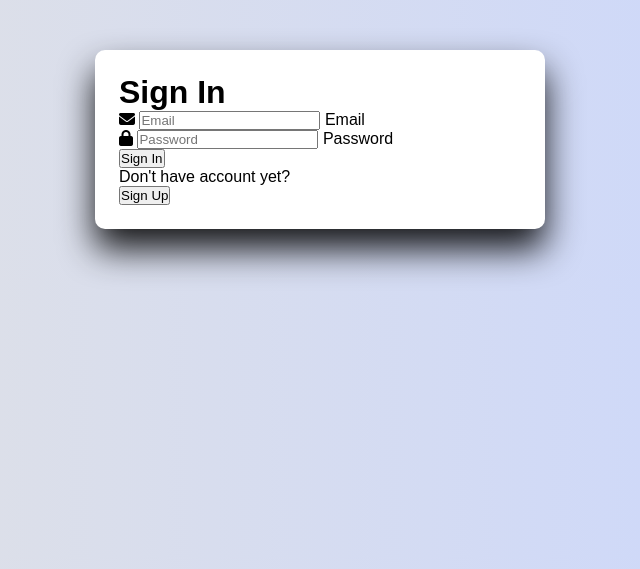
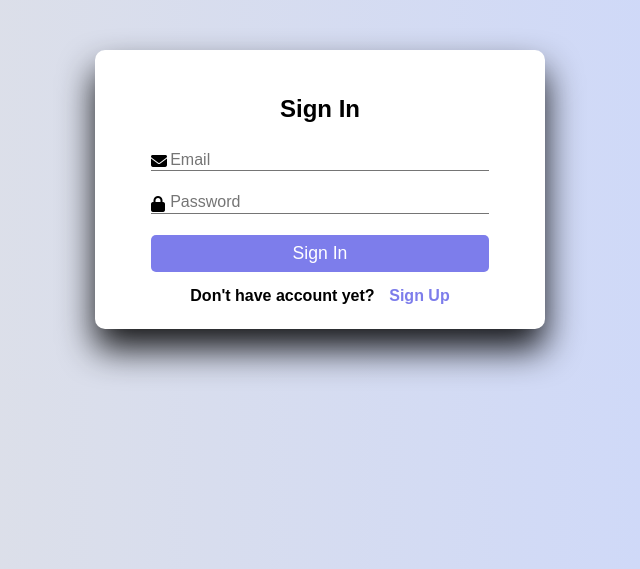
Before and after one commit to Ashraf39/Recipe-Sharing-Website, a PHP site: page / in a window 1280 px wide. Shown: the top 569 px of the page, without its empty margins (320-960 px from the left). Run offline with PHP 8.4, Linux system fonts and the light colour scheme; a stand-in replaces the project's code that opens the database connection.

Commit message:
Update style.css

```diff
--- a/style.css
+++ b/style.css
@@ -1,6 +1,137 @@
-/* Add custom styles here */
-#hero {
-    background-color: #f9f9f9;
-    padding: 40px;
-    border-radius: 8px;
+*{
+    margin:0;
+    padding:0;
+    box-sizing:border-box;
+    font-family:"poppins",sans-serif;
 }
+body{
+    background-color: #c9d6ff;
+    background:linear-gradient(to right,#e2e2e2,#c9d6ff);
+}
+.container{
+    background:#fff;
+    width:450px;
+    padding:1.5rem;
+    margin:50px auto;
+    border-radius:10px;
+    box-shadow:0 20px 35px rgba(0,0,1,0.9);
+}
+form{
+    margin:0 2rem;
+}
+.form-title{
+    font-size:1.5rem;
+    font-weight:bold;
+    text-align:center;
+    padding:1.3rem;
+    margin-bottom:0.4rem;
+}
+input{
+    color:inherit;
+    width:100%;
+    background-color:transparent;
+    border:none;
+    border-bottom:1px solid #757575;
+    padding-left:1.5rem;
+    font-size:15px;
+}
+.input-group{
+    padding:1% 0;
+    position:relative;
+
+}
+.input-group i{
+    position:absolute;
+    color:black;
+}
+input:focus{
+    background-color: transparent;
+    outline:transparent;
+    border-bottom:2px solid hsl(327,90%,28%);
+}
+input::placeholder{
+    color:transparent;
+}
+label{
+    color:#757575;
+    position:relative;
+    left:1.2em;
+    top:-1.3em;
+    cursor:auto;
+    transition:0.3s ease all;
+}
+input:focus~label,input:not(:placeholder-shown)~label{
+    top:-3em;
+    color:hsl(327,90%,28%);
+    font-size:15px;
+}
+.recover{
+    text-align:right;
+    font-size:1rem;
+    margin-bottom:1rem;
+
+}
+.recover a{
+    text-decoration:none;
+    color:rgb(125,125,235);
+}
+.recover a:hover{
+    color:blue;
+    text-decoration:underline;
+}
+.btn{
+    font-size:1.1rem;
+    padding:8px 0;
+    border-radius:5px;
+    outline:none;
+    border:none;
+    width:100%;
+    background:rgb(125,125,235);
+    color:white;
+    cursor:pointer;
+    transition:0.9s;
+}
+.btn:hover{
+    background:#07001f;
+}
+.or{
+    font-size:1.1rem;
+    margin-top:0.5rem;
+    text-align:center;
+}
+.icons{
+    text-align:center;
+}
+.icons i{
+    color:rgb(125,125,235);
+    padding:0.8rem 1.5rem;
+    border-radius:10px;
+    font-size:1.5rem;
+    cursor:pointer;
+    border:2px solid #dfe9f5;
+    margin:0 15px;
+    transition:1s;
+}
+.icons i:hover{
+    background:#07001f;
+    font-size:1.6rem;
+    border:2px solid rgb(125,125,235);
+}
+.links{
+    display:flex;
+    justify-content:space-around;
+    padding:0 4rem;
+    margin-top:0.9rem;
+    font-weight:bold;
+}
+button{
+    color:rgb(125,125,235);
+    border:none;
+    background-color:transparent;
+    font-size:1rem;
+    font-weight:bold;
+}
+button:hover{
+    text-decoration:underline;
+    color:blue;
+}
```
